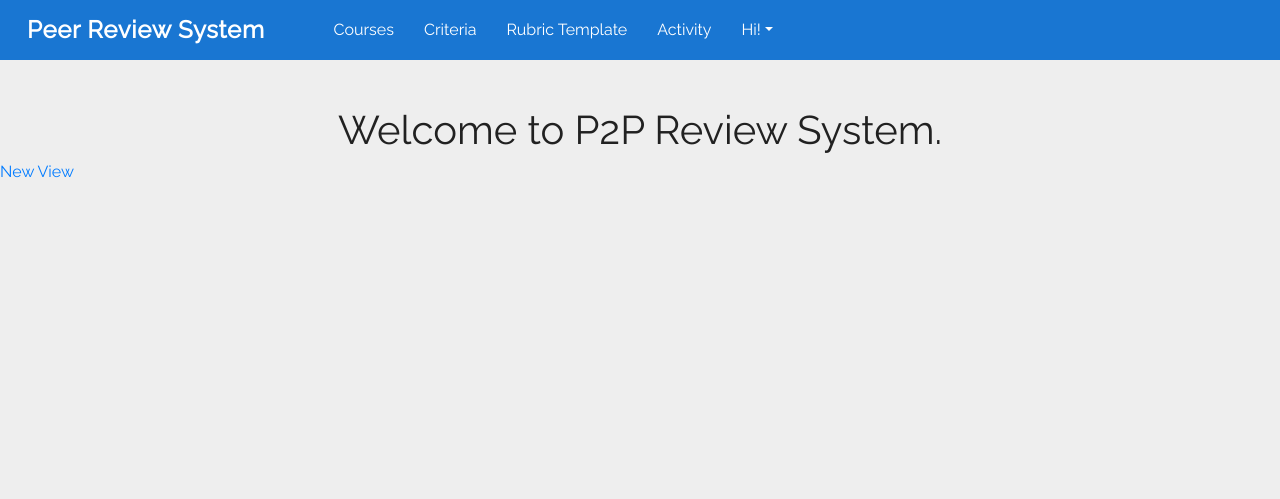
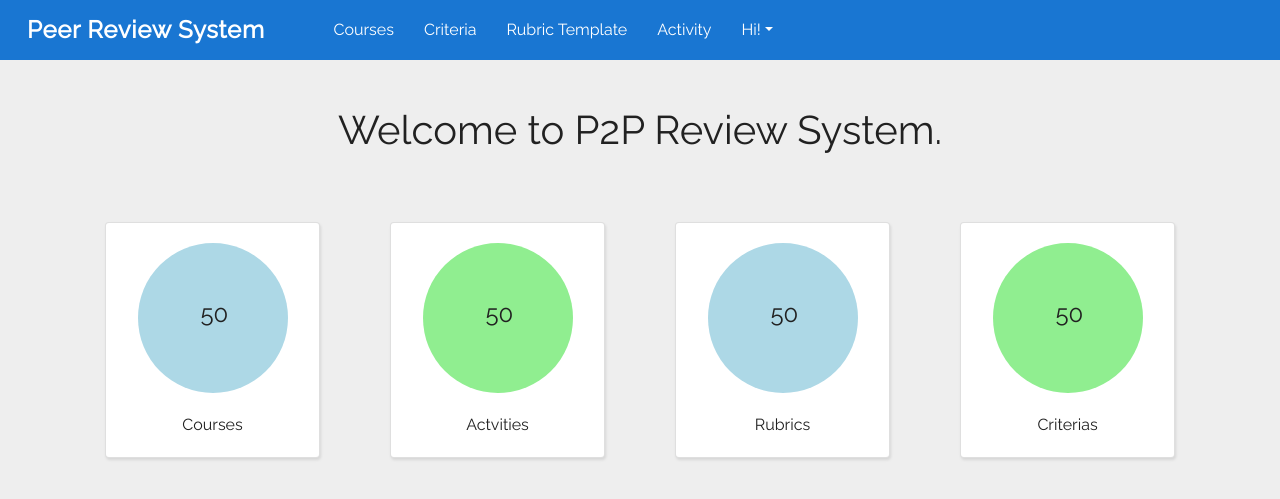
Before and after one commit to jainkuniya/p2preview, a Django app: template p2preview/templates/p2preview/home.html in a window 1280 px wide. Shown: the top 499 px of the page. Run offline with Django 3.2, Linux system fonts and the light colour scheme; the template is opened without the code that fills it, so the values that code supplies are empty; some libraries are stand-ins or nearby versions.

Commit message:
Added stats on homepage

```diff
--- /dev/null
+++ b/p2preview/static/p2preview/css/home.css
@@ -0,0 +1,39 @@
+.stats{
+	margin-top:50px;
+}
+.card{
+    transition: 0.3s;
+    box-shadow: 1px 2px 3px 0 rgba(0,0,0,.10);
+	background-color: white;
+	padding: 20px;
+	margin: 20px;
+}
+.card:hover{
+    box-shadow: 0 8px 16px 0 rgba(0,0,0,0.2);
+}
+.card{
+
+}
+.circle{
+	border-radius: 100%;
+	width: 150px;
+	height: 150px;
+	position: relative;
+	margin: 0px auto;
+}
+#c1{
+	background-color: lightblue;
+}
+#c2{
+	background-color: lightgreen;
+}
+.count{
+	font-size: 1.5rem;
+	position: absolute;
+	top: 35%;
+	left: 42%;
+}
+.label{
+	padding-top: 20px;
+	text-align: center;
+}
--- a/p2preview/templates/p2preview/home.html
+++ b/p2preview/templates/p2preview/home.html
@@ -1,9 +1,54 @@
 {% extends './base.html' %}
 {% block title %}Home{% endblock %}
+
+{% load staticfiles%}
+
+{% block extrastyles %}
+    <link rel="stylesheet" type="text/css" href="{% static 'p2preview/css/home.css' %}"/>
+{% endblock %}
+
 {% block body %}
   <br>
   <br>
   <center><h1>Welcome to P2P Review System.</h1></center>
-  <a href="/course/new">New</a>
-  <a href="/course/">View</a>
+	<div class="stats">
+	<div class="container">
+	  <div class="row">
+	    <div class="col col-sm-12 col-md-6 col-lg-3">
+	      <div class="card">
+	      	<div class="circle" id="c1">
+	      		<span class="count">50</span>
+	      	</div>
+	      	<span class="label">Courses</span>
+	      </div>
+	    </div>
+	    <div class="col col-sm-12 col-md-6 col-lg-3">
+	      <div class="card">
+	      	<div class="circle" id="c2">
+	      		<span class="count">50</span>
+	      	</div>
+	      	<span class="label">Actvities</span>
+	      </div>
+	    </div>
+	    <div class="col col-sm-12 col-md-6 col-lg-3">
+	      <div class="card">
+	      	<div class="circle" id="c1">
+	      		<span class="count">50</span>
+	      	</div>
+	      	<span class="label">Rubrics</span>
+	      </div>
+	    </div>
+	    <div class="col col-sm-12 col-md-6 col-lg-3">
+	      <div class="card">
+	      	<div class="circle" id="c2">
+	      		<span class="count">50</span>
+	      	</div>
+	      	<span class="label">Criterias</span>
+	      </div>
+	    </div>
+	  </div>
+	</div>
+	</div>
+  <!--<a href="/course/new">New</a>
+  <a href="/course/">View</a>-->
 {% endblock %}
```
